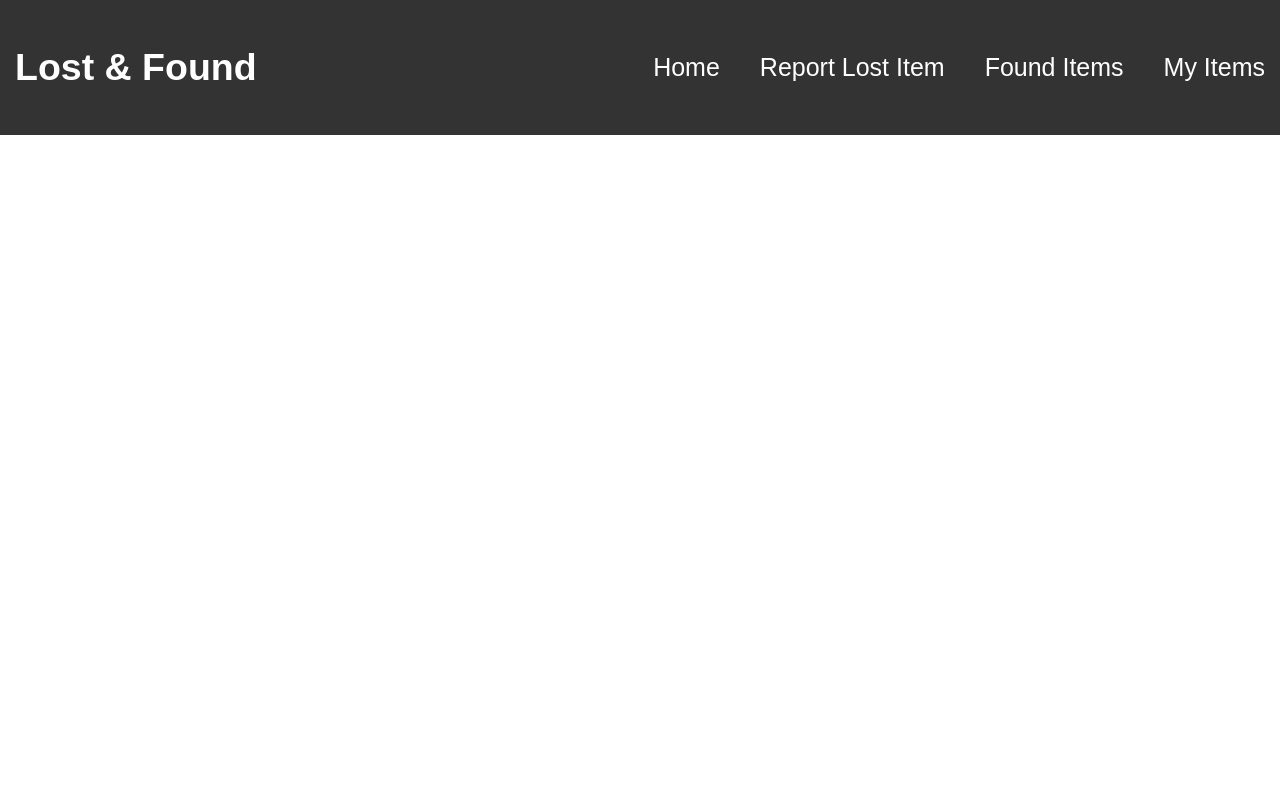
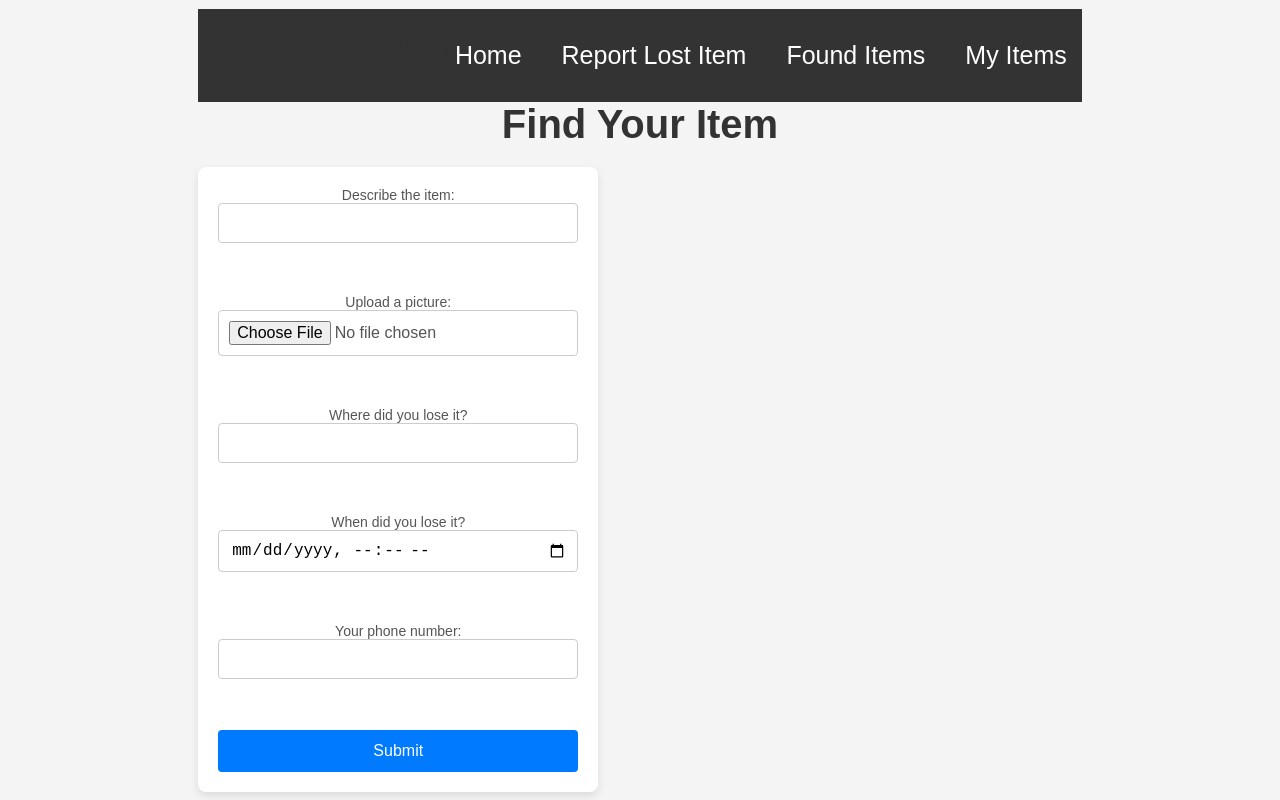
Before and after one commit to Michellecsds/lost-and-found, a React (Create React App) app: page /find in a window 1280 px wide. Built offline with nearby package versions, Linux system fonts and the light colour scheme.

Commit message:
added report and find page

```diff
--- a/src/App.js
+++ b/src/App.js
@@ -2,6 +2,8 @@ import React from 'react';
 import { BrowserRouter as Router, Route, Routes } from 'react-router-dom';
 import Navbar from './components/Navbar';
 import Home from './components/home';
+import Find from './components/Find';
+import Report from './components/Report';
 import './App.css';
 
 function App() {
@@ -11,6 +13,8 @@ function App() {
         <Navbar />
         <Routes>
           <Route path="/" element={<Home />} />
+          <Route path="/report" element={<Report />} />
+          <Route path="/find" element={<Find />} />
         </Routes>
       </div>
     </Router>
--- /dev/null
+++ b/src/components/Find.css
@@ -0,0 +1,75 @@
+/* Find.css */
+/* * {
+    margin: 0;
+    padding: 0;
+    box-sizing: border-box;
+  }
+   */
+  body {
+    font-family: Arial, sans-serif;
+    background-color: #f4f4f4;
+    display: flex;
+    justify-content: center;
+    align-items: center;
+    min-height: 100vh;
+  }
+
+  h1 {
+    text-align: center;
+    color: #333;
+    margin-bottom: 20px;
+  }
+
+  form {
+    background-color: #fff;
+    padding: 20px;
+    border-radius: 8px;
+    box-shadow: 0 4px 8px rgba(0, 0, 0, 0.1);
+    width: 100%;
+    max-width: 400px;
+  }
+
+  label {
+    display: block;
+    font-size: 14px;
+    color: #555;
+    margin-bottom: 8px;
+  }
+
+  input {
+    width: 100%;
+    padding: 10px;
+    margin-bottom: 20px;
+    border: 1px solid #ccc;
+    border-radius: 4px;
+    font-size: 16px;
+  }
+
+  input[type="text"],
+  input[type="number"],
+  input[type="tel"] {
+    max-width: 100%;
+  }
+
+  input[type="datetime-local"] {
+    padding-left: 12px;
+  }
+
+  button {
+    width: 100%;
+    padding: 12px;
+    background-color: #007BFF;
+    color: white;
+    border: none;
+    border-radius: 4px;
+    font-size: 16px;
+    cursor: pointer;
+  }
+
+  button:hover {
+    background-color: #0056b3;
+  }
+
+  button:focus {
+    outline: none;
+  }
--- /dev/null
+++ b/src/components/Find.js
@@ -0,0 +1,106 @@
+import React, { useState } from 'react';
+import './Find.css';
+
+function Find() {
+  const [formData, setFormData] = useState({
+    description: '',
+    picture: null,
+    location: '',
+    dateAndTime: '',
+    name: '',
+    phoneNumber: '',
+  });
+
+  const handleChange = (e) => {
+    const { name, value } = e.target;
+    setFormData({
+      ...formData,
+      [name]: value,
+    });
+  };
+
+  const handleSubmit = async (e) => {
+    e.preventDefault();
+
+    try {
+      const response = await fetch('http://your-backend-api.com/submit', {
+        method: 'POST',
+        headers: {
+          'Content-Type': 'application/json',
+        },
+        body: JSON.stringify(formData),
+      });
+
+      if (response.ok) {
+        alert('Data submitted successfully');
+        setFormData({ description: '', picture: null, location: '', dateAndTime: '', name: '', phoneNumber: '' }); // Reset form
+      } else {
+        alert('Error submitting data');
+      }
+    } catch (error) {
+      console.error('Error:', error);
+      alert('There was an error submitting the form');
+    }
+  };
+
+  return (
+    <div>
+      <h1>Find Your Item</h1>
+      <form onSubmit={handleSubmit}>
+        <label>
+          Describe the item:
+          <input
+            type="text"
+            name="description"
+            value={formData.description}
+            onChange={handleChange}
+          />
+        </label>
+        <br />
+        <label>
+          Upload a picture:
+          <input
+            type="file"
+            name="picture"
+            value={formData.picture}
+            onChange={handleChange}
+          />
+        </label>
+        <br />
+        <label>
+          Where did you lose it?
+          <input
+            type="number"
+            name="age"
+            value={formData.age}
+            onChange={handleChange}
+          />
+        </label>
+        <br />
+        <label>
+          When did you lose it?
+          <input
+            type="datetime-local"
+            name="dateAndTime"
+            value={formData.dateAndTime}
+            onChange={handleChange}
+          />
+        </label>
+        <br />
+        <label>
+          Your phone number:
+          <input
+            type="tel"
+            name="phoneNumber"
+            value={formData.phoneNumber}
+            onChange={handleChange}
+          />
+        </label>
+        <br />
+        <button type="submit">Submit</button>
+      </form>
+    </div>
+  );
+}
+
+export default Find;
--- a/src/components/Navbar.js
+++ b/src/components/Navbar.js
@@ -4,15 +4,17 @@ import './Navbar.css';
 
 function Navbar() {
   return (
+    <div class = "container-fluid">
     <nav className="navbar">
       <h1>Lost & Found</h1>
       <ul className="nav-links">
         <li><Link to="/">Home</Link></li>
-        <li><Link to="/report-lost-item">Report Lost Item</Link></li>
-        <li><Link to="/found-items">Found Items</Link></li>
+        <li><Link to="/Report">Report Lost Item</Link></li>
+        <li><Link to="/Find">Found Items</Link></li>
         <li><Link to="/my-items">My Items</Link></li>
       </ul>
     </nav>
+    </div>
   );
 }
 
--- /dev/null
+++ b/src/components/Report.css
@@ -0,0 +1,75 @@
+/* Report.css */
+* {
+    margin: 0;
+    padding: 0;
+    box-sizing: border-box;
+  }
+
+  body {
+    font-family: Arial, sans-serif;
+    background-color: #f4f4f4;
+    display: flex;
+    justify-content: center;
+    align-items: center;
+    min-height: 100vh;
+  }
+
+  h1 {
+    text-align: center;
+    color: #333;
+    margin-bottom: 20px;
+  }
+
+  form {
+    background-color: #fff;
+    padding: 20px;
+    border-radius: 8px;
+    box-shadow: 0 4px 8px rgba(0, 0, 0, 0.1);
+    width: 100%;
+    max-width: 400px;
+  }
+
+  label {
+    display: block;
+    font-size: 14px;
+    color: #555;
+    margin-bottom: 8px;
+  }
+
+  input {
+    width: 100%;
+    padding: 10px;
+    margin-bottom: 20px;
+    border: 1px solid #ccc;
+    border-radius: 4px;
+    font-size: 16px;
+  }
+
+  input[type="text"],
+  input[type="number"],
+  input[type="tel"] {
+    max-width: 100%;
+  }
+
+  input[type="datetime-local"] {
+    padding-left: 12px;
+  }
+
+  button {
+    width: 100%;
+    padding: 12px;
+    background-color: #007BFF;
+    color: white;
+    border: none;
+    border-radius: 4px;
+    font-size: 16px;
+    cursor: pointer;
+  }
+
+  button:hover {
+    background-color: #0056b3;
+  }
+
+  button:focus {
+    outline: none;
+  }
--- /dev/null
+++ b/src/components/Report.js
@@ -0,0 +1,106 @@
+import React, { useState } from 'react';
+import { Link } from "react-router-dom";
+import './Report.css';
+
+function Report() {
+  const [formData, setFormData] = useState({
+    description: '',
+    picture: null,
+    location: '',
+    dateAndTime: '',
+    phoneNumber: '',
+  });
+
+  const handleChange = (e) => {
+    const { name, value } = e.target;
+    setFormData({
+      ...formData,
+      [name]: value,
+    });
+  };
+
+  const handleSubmit = async (e) => {
+    e.preventDefault();
+
+    try {
+      const response = await fetch('http://your-backend-api.com/submit', {
+        method: 'POST',
+        headers: {
+          'Content-Type': 'application/json',
+        },
+        body: JSON.stringify(formData),
+      });
+
+      if (response.ok) {
+        alert('Data submitted successfully');
+        setFormData({ description: '', picture: null, location: '', dateAndTime: '', phoneNumber: '' }); // Reset form
+      } else {
+        alert('Error submitting data');
+      }
+    } catch (error) {
+      console.error('Error:', error);
+      alert('There was an error submitting the form');
+    }
+  };
+
+  return (
+    <div>
+      <h1>Report a Lost Item</h1>
+      <form onSubmit={handleSubmit}>
+        <label>
+          Describe the item:
+          <input
+            type="text"
+            name="description"
+            value={formData.description}
+            onChange={handleChange}
+          />
+        </label>
+        <br />
+        <label>
+          Upload a picture:
+          <input
+            type="file"
+            name="picture"
+            value={formData.picture}
+            onChange={handleChange}
+          />
+        </label>
+        <br />
+        <label>
+          Where did you find it?
+          <input
+            type="number"
+            name="age"
+            value={formData.age}
+            onChange={handleChange}
+          />
+        </label>
+        <br />
+        <label>
+          When did you find it?
+          <input
+            type="datetime-local"
+            name="dateAndTime"
+            value={formData.dateAndTime}
+            onChange={handleChange}
+          />
+        </label>
+        <br />
+        <label>
+          Your phone number:
+          <input
+            type="tel"
+            name="phoneNumber"
+            value={formData.phoneNumber}
+            onChange={handleChange}
+          />
+        </label>
+        <br />
+        <button type="submit">Submit</button>
+      </form>
+    </div>
+  );
+}
+
+export default Report;
```
Also changed, not shown: src/components/FoundItem.js (deleted), src/components/ReportLostItem.js (deleted).
